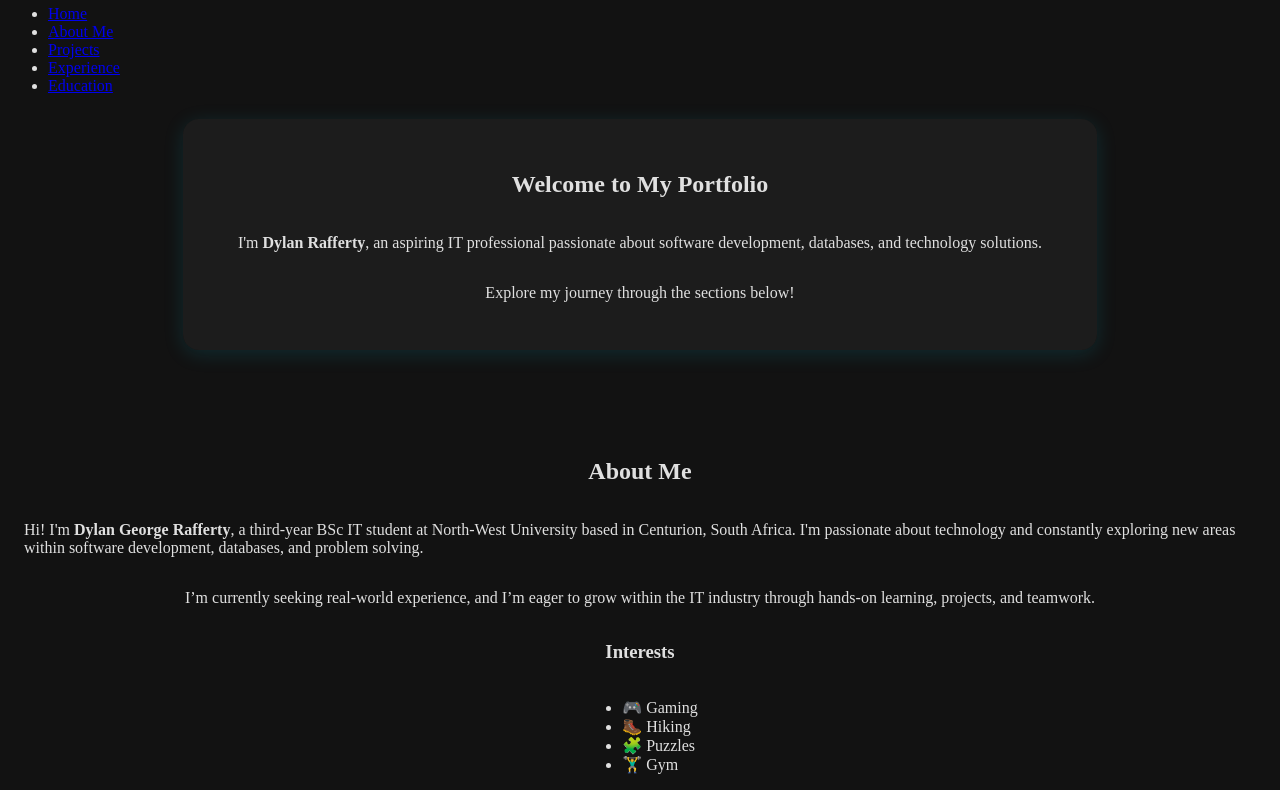
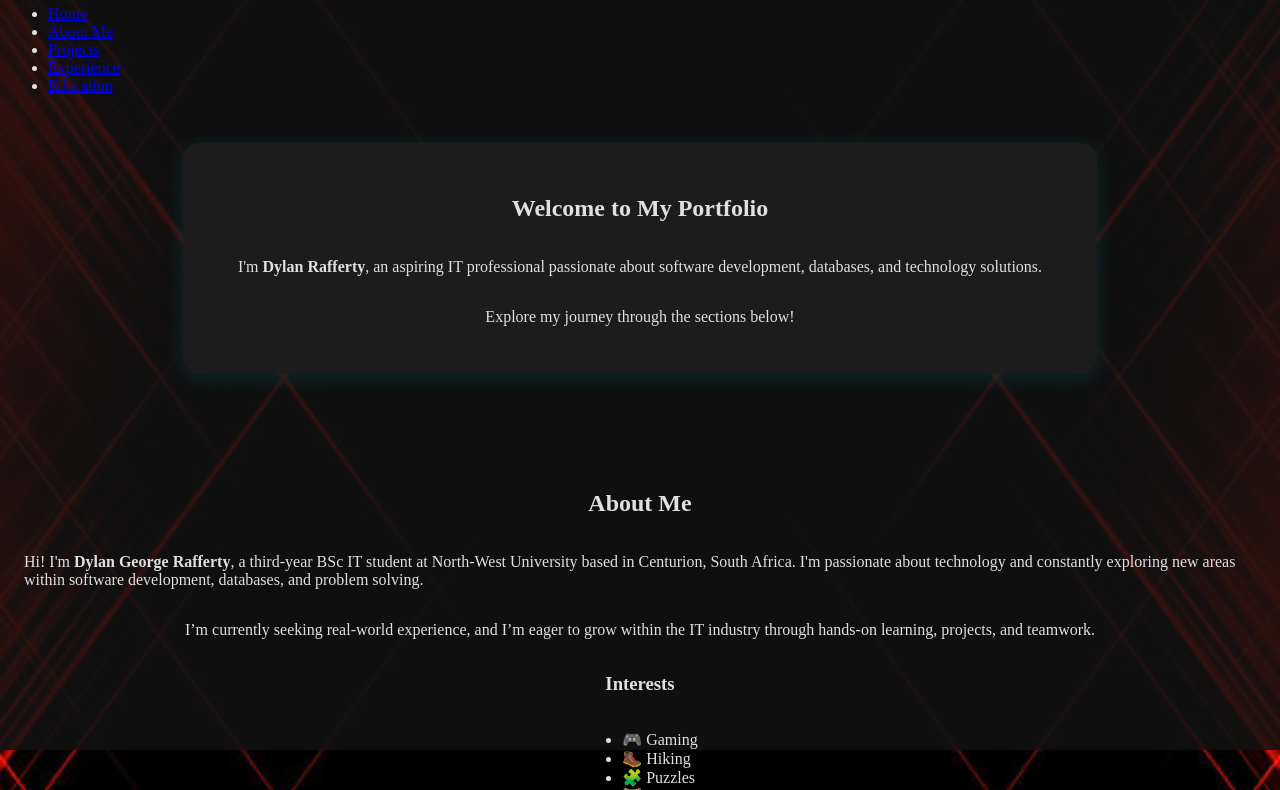
Before and after one commit to Chewbacca073/Portfolio, a plain HTML site: page index.html in a window 1280 px wide. Shown: the part 50-840 px from the top of the page. Drawn offline with Linux system fonts and the light colour scheme.

Commit message:
fixed bubbles

```diff
--- a/styles.css
+++ b/styles.css
@@ -1,4 +1,9 @@
-/* Apply this to all section containers */
+main {
+  display: flex;
+  flex-direction: column;
+  align-items: center;
+}
+
 .content-section,
 .hero {
   display: flex;
@@ -7,7 +12,6 @@
   padding: 4rem 1rem;
 }
 
-/* Apply to each "bubble" block */
 .content-section > section,
 .hero,
 .project-card,
@@ -16,17 +20,21 @@
   background-color: rgba(30, 30, 30, 0.9);
   border-radius: 16px;
   padding: 2rem;
-  margin: 1.5rem auto;
+  margin: 2rem auto;
+  width: 100%;
   max-width: 850px;
-  width: 90%;
   box-shadow: 0 4px 20px rgba(0, 188, 212, 0.15);
   text-align: center;
 }
 
-/* Body background image */
+section {
+  scroll-margin-top: 100px;
+}
+
+/* Background image setup */
 body {
   background-color: #121212;
-  background-image: url('images/background.jpg'); /* adjust path */
+  background-image: url('Images/360_F_136255856_XGPHT6zyNJay48Dprr0bTVYb4XlUuSaI.jpg');
   background-size: cover;
   background-position: center;
   background-repeat: no-repeat;
@@ -34,7 +42,7 @@ body {
   color: #e0e0e0;
 }
 
-/* Optional: dark overlay to ensure text stays readable */
+/* Optional dark overlay */
 body::before {
   content: "";
   position: fixed;
```
